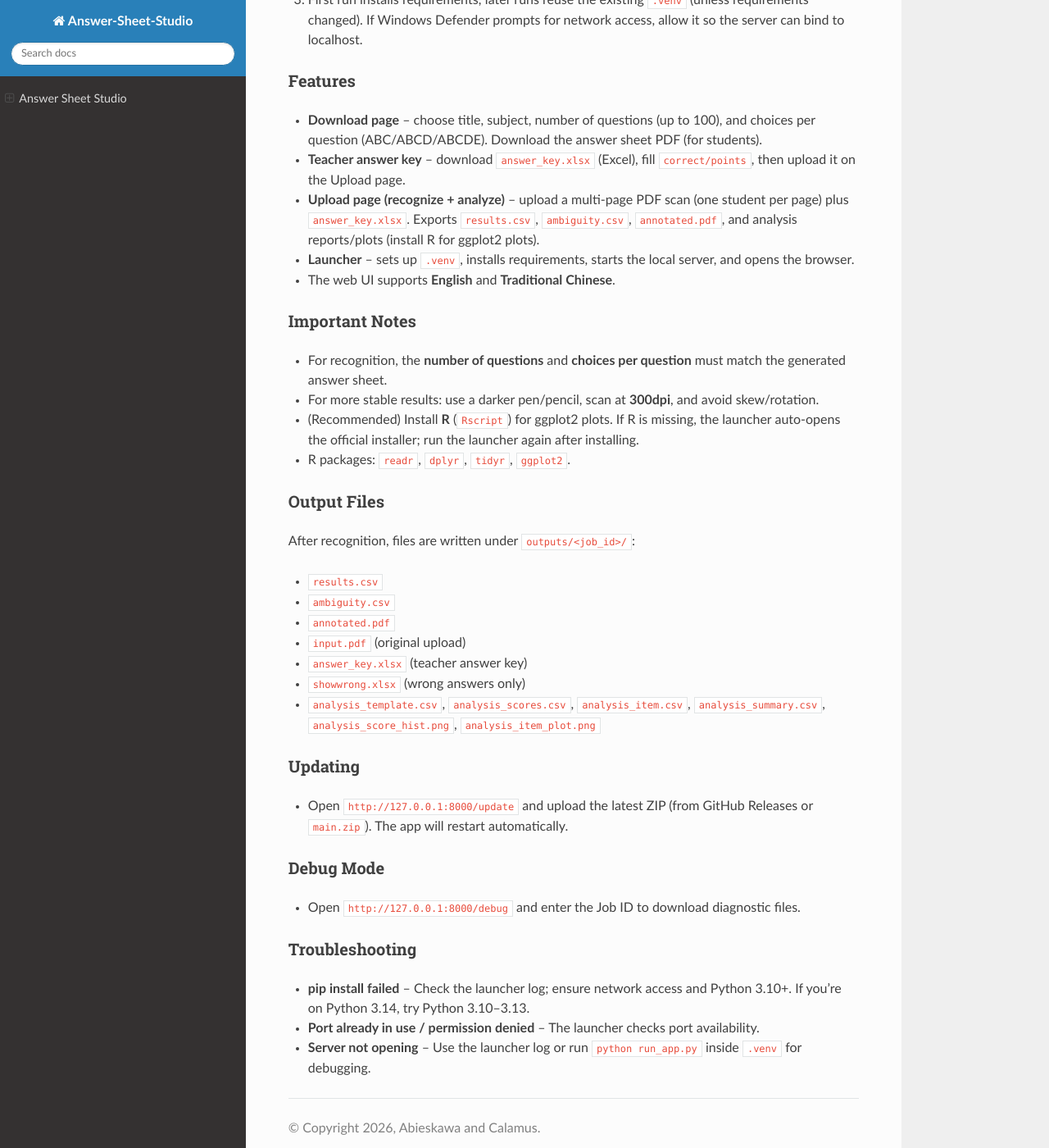
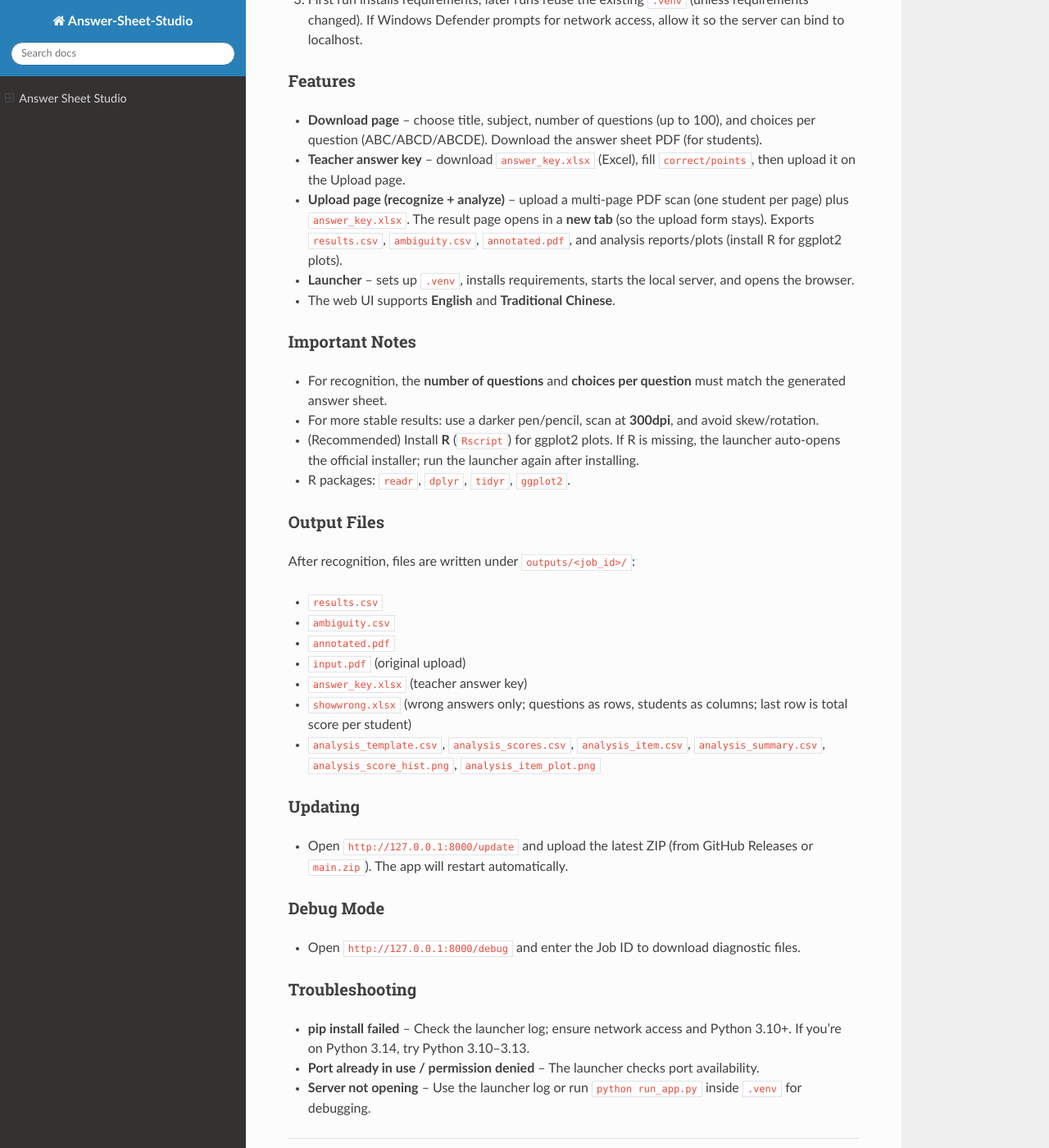
Before and after one commit to Abieskawa/answer-sheet-studio, a Sphinx documentation site: the page built from source/index.rst, in a window 1280 px wide and 1400 px high, scrolled down 3075 px. Shown: the whole window at 82% size. Built offline with Sphinx 7.4.7 and the Read the Docs theme 3.1.0, drawn with Linux system fonts in a browser that asks for light colours; some of the changed text lies outside the part shown.

Commit message:
Docs: note new-tab results and showwrong format

```diff
--- a/source/index.rst
+++ b/source/index.rst
@@ -118,7 +118,7 @@ Features
 
 - **Download page** – choose title, subject, number of questions (up to 100), and choices per question (ABC/ABCD/ABCDE). Download the answer sheet PDF (for students).
 - **Teacher answer key** – download ``answer_key.xlsx`` (Excel), fill ``correct/points``, then upload it on the Upload page.
-- **Upload page (recognize + analyze)** – upload a multi-page PDF scan (one student per page) plus ``answer_key.xlsx``. Exports ``results.csv``, ``ambiguity.csv``, ``annotated.pdf``, and analysis reports/plots (install R for ggplot2 plots).
+- **Upload page (recognize + analyze)** – upload a multi-page PDF scan (one student per page) plus ``answer_key.xlsx``. The result page opens in a **new tab** (so the upload form stays). Exports ``results.csv``, ``ambiguity.csv``, ``annotated.pdf``, and analysis reports/plots (install R for ggplot2 plots).
 - **Launcher** – sets up ``.venv``, installs requirements, starts the local server, and opens the browser.
 - The web UI supports **English** and **Traditional Chinese**.
 
@@ -140,7 +140,7 @@ After recognition, files are written under ``outputs/<job_id>/``:
 - ``annotated.pdf``
 - ``input.pdf`` (original upload)
 - ``answer_key.xlsx`` (teacher answer key)
-- ``showwrong.xlsx`` (wrong answers only)
+- ``showwrong.xlsx`` (wrong answers only; questions as rows, students as columns; last row is total score per student)
 - ``analysis_template.csv``, ``analysis_scores.csv``, ``analysis_item.csv``, ``analysis_summary.csv``, ``analysis_score_hist.png``, ``analysis_item_plot.png``
 
 Updating
```
Also changed, not shown: other parts of source/index.rst (+2 -2 lines), README.md (+4 -4 lines).
